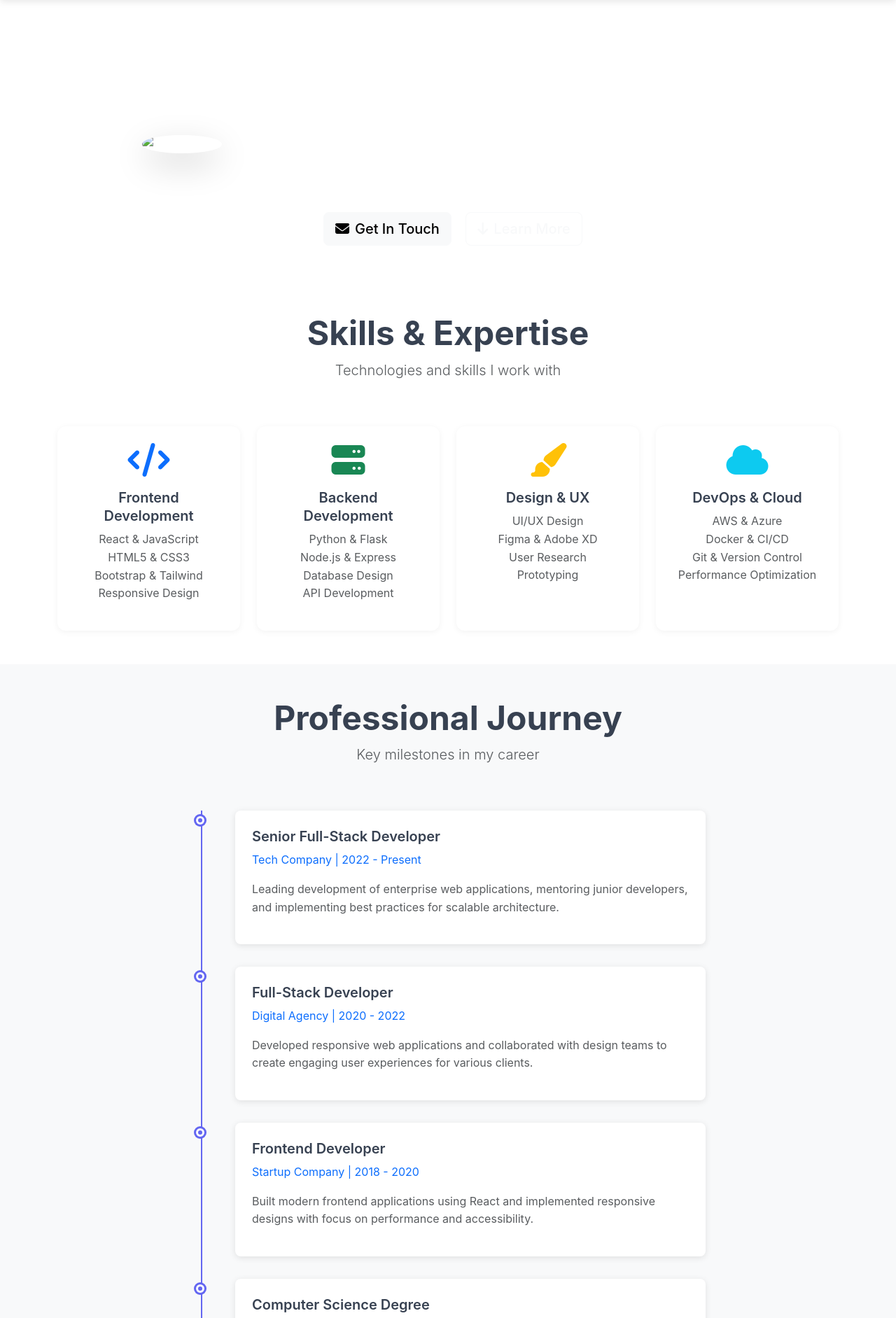
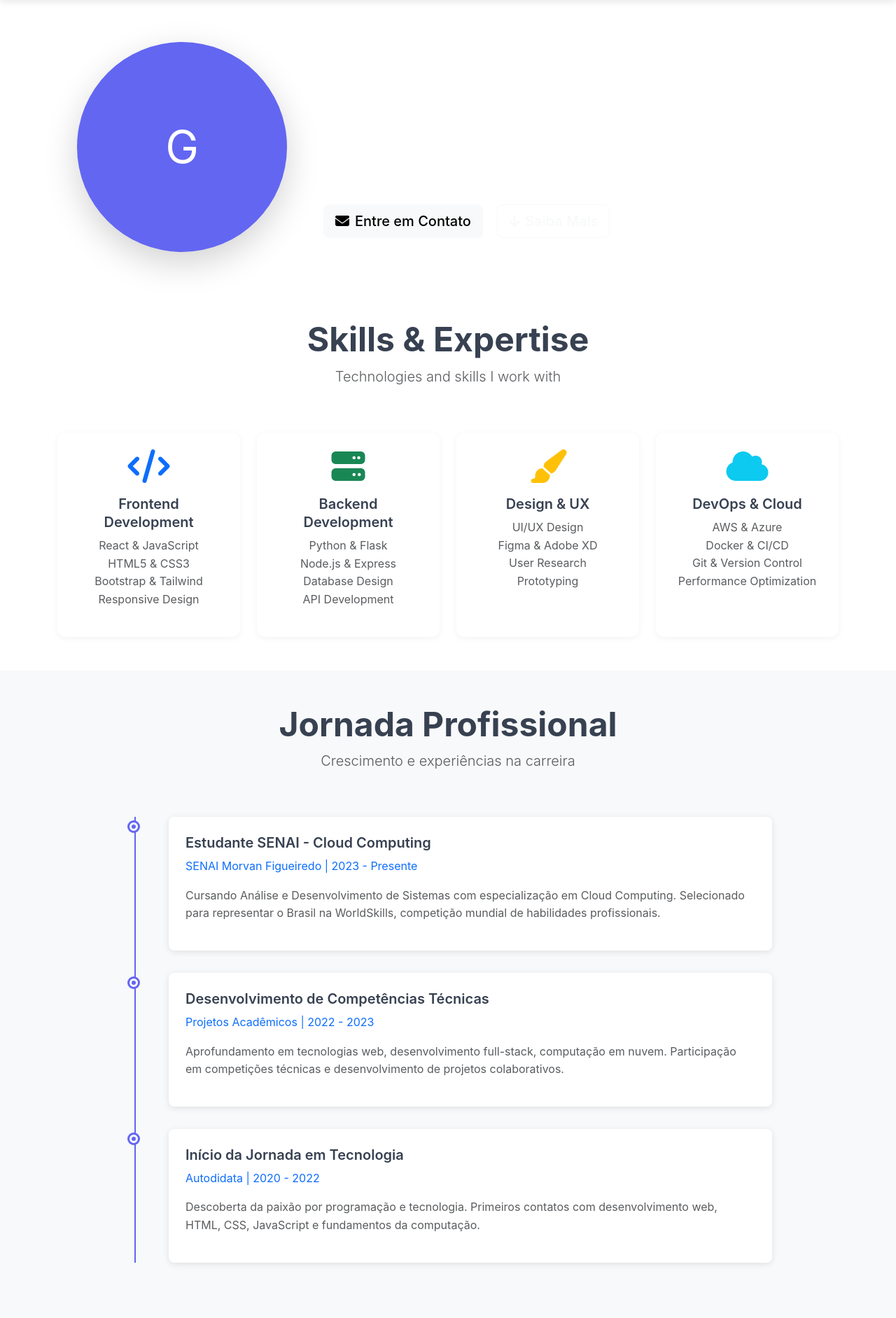
Before and after one commit to GuilhermeFusuma/portifolio, a Flask app: page /about in a window 1280 px wide. Shown: the part 64-1947 px from the top of the page at 70% size. Run offline with Flask 3, Linux system fonts and the light colour scheme; some libraries are stand-ins or nearby versions.

Commit message:
Enhance user profiles with professional journey details and improve site navigation
Add 'professional_journey' field to User model and ProfileForm, update profile template to display it, and modify redirect URLs in auth routes. Implement a context processor for admin user retrieval to dynamically display profile image and contact information on the about page. Adjust smooth scrolling behavior in JavaScript and update timeline section titles to "Professional Journey" with Portuguese translations.

Replit-Commit-Author: Agent
Replit-Commit-Session-Id: a795c884-3858-4d32-a79e-275ff09a6fb5
Replit-Commit-Checkpoint-Type: full_checkpoint
Replit-Commit-Screenshot-Url: https://storage.googleapis.com/screenshot-production-us-central1/255f0996-32e0-4354-82db-41f3dd458d87/a795c884-3858-4d32-a79e-275ff09a6fb5/AalaSmf

```diff
--- a/forms.py
+++ b/forms.py
@@ -50,7 +50,8 @@ class ProfileForm(FlaskForm):
     email = StringField('Email', validators=[DataRequired(), Email()])
     first_name = StringField('First Name', validators=[Optional(), Length(max=50)])
     last_name = StringField('Last Name', validators=[Optional(), Length(max=50)])
-    bio = TextAreaField('Bio', validators=[Optional(), Length(max=500)])
+    bio = TextAreaField('Bio', validators=[Optional(), Length(max=1000)])
+    professional_journey = CKEditorField('Professional Journey', validators=[Optional()])
     profile_image = FileField('Profile Image', validators=[Optional(), FileAllowed(['jpg', 'png', 'gif', 'jpeg'], 'Images only!')])
     email_notifications = BooleanField('Email Notifications')
 
--- a/models.py
+++ b/models.py
@@ -16,6 +16,7 @@ class User(UserMixin, db.Model):
     first_name = db.Column(db.String(50))
     last_name = db.Column(db.String(50))
     bio = db.Column(db.Text)
+    professional_journey = db.Column(db.Text)  # Editable professional journey
     profile_image = db.Column(db.String(200))
     is_admin = db.Column(db.Boolean, default=False)
     email_notifications = db.Column(db.Boolean, default=True)
--- a/routes.py
+++ b/routes.py
@@ -10,6 +10,13 @@ from auth import auth_bp
 
 # Register blueprints
 app.register_blueprint(auth_bp)
+
+# Template helper functions
+@app.context_processor
+def utility_processor():
+    def get_admin_user():
+        return User.query.filter_by(is_admin=True).first()
+    return dict(get_admin_user=get_admin_user)
 
 @app.route('/')
 def index():
--- a/static/js/main.js
+++ b/static/js/main.js
@@ -10,13 +10,16 @@ document.addEventListener('DOMContentLoaded', function() {
     // Initialize smooth scrolling for anchor links
     document.querySelectorAll('a[href^="#"]').forEach(anchor => {
         anchor.addEventListener('click', function (e) {
+            const href = this.getAttribute('href');
+            if (href !== '#') {  // Skip empty href
                 e.preventDefault();
-            const target = document.querySelector(this.getAttribute('href'));
+                const target = document.querySelector(href);
                 if (target) {
                     target.scrollIntoView({
                         behavior: 'smooth',
                         block: 'start'
                     });
+                }
             }
         });
     });
--- a/templates/portfolio/about.html
+++ b/templates/portfolio/about.html
@@ -9,23 +9,40 @@
         <div class="row align-items-center">
             <div class="col-lg-4 text-center mb-4 mb-lg-0">
                 <div class="profile-image-wrapper">
-                    <img src="https://via.placeholder.com/300x300/6366f1/ffffff?text=Profile"
+                    {% set admin_user = get_admin_user() %}
+                    {% if admin_user and admin_user.profile_image %}
+                        <img src="{{ url_for('uploaded_file', filename=admin_user.profile_image) }}"
                              class="img-fluid rounded-circle shadow-lg" alt="Profile Photo">
+                    {% else %}
+                        <div class="bg-primary rounded-circle d-inline-flex align-items-center justify-content-center text-white shadow-lg"
+                             style="width: 300px; height: 300px; font-size: 4rem;">
+                            G
+                        </div>
+                    {% endif %}
                 </div>
             </div>
             <div class="col-lg-8">
-                <h1 class="display-4 fw-bold mb-4">About Me</h1>
+                <h1 class="display-4 fw-bold mb-4">Sobre Mim</h1>
+                {% if admin_user and admin_user.bio %}
+                    <p class="lead mb-4">{{ admin_user.bio }}</p>
+                {% else %}
                     <p class="lead mb-4">
-                    I'm a creative professional passionate about technology, design, and innovation.
-                    With a focus on creating meaningful digital experiences, I combine technical expertise
-                    with creative vision to build solutions that make a difference.
+                        Estudante de Análise e Desenvolvimento de Sistemas no SENAI, especializado em Cloud Computing e selecionado para WorldSkills.
+                        Apaixonado por tecnologia, desenvolvimento web e soluções inovadoras.
                     </p>
+                {% endif %}
                 <div class="contact-buttons">
-                    <a href="mailto:contact@portfolio.com" class="btn btn-light btn-lg me-3">
-                        <i class="fas fa-envelope me-2"></i>Get In Touch
+                    {% if admin_user and admin_user.email %}
+                        <a href="mailto:{{ admin_user.email }}" class="btn btn-light btn-lg me-3">
+                            <i class="fas fa-envelope me-2"></i>Entre em Contato
                         </a>
+                    {% else %}
+                        <a href="mailto:guilherme@portfolio.com" class="btn btn-light btn-lg me-3">
+                            <i class="fas fa-envelope me-2"></i>Entre em Contato
+                        </a>
+                    {% endif %}
                     <a href="#skills" class="btn btn-outline-light btn-lg">
-                        <i class="fas fa-arrow-down me-2"></i>Learn More
+                        <i class="fas fa-arrow-down me-2"></i>Saiba Mais
                     </a>
                 </div>
             </div>
@@ -107,27 +124,32 @@
     </div>
 </section>
 
-<!-- Experience Timeline -->
+<!-- Professional Journey -->
 <section class="py-5 bg-light">
     <div class="container">
         <div class="row">
             <div class="col-12 text-center mb-5">
-                <h2 class="display-5 fw-bold">Professional Journey</h2>
-                <p class="lead text-muted">Key milestones in my career</p>
+                <h2 class="display-5 fw-bold">Jornada Profissional</h2>
+                <p class="lead text-muted">Crescimento e experiências na carreira</p>
             </div>
         </div>
 
-        <div class="row">
-            <div class="col-lg-8 mx-auto">
+        <div class="row justify-content-center">
+            <div class="col-lg-10">
+                {% if admin_user and admin_user.professional_journey %}
+                    <div class="journey-content">
+                        {{ admin_user.professional_journey | safe }}
+                    </div>
+                {% else %}
                     <div class="timeline">
                         <div class="timeline-item">
                             <div class="timeline-marker"></div>
                             <div class="timeline-content">
-                            <h5>Senior Full-Stack Developer</h5>
-                            <p class="text-primary">Tech Company | 2022 - Present</p>
+                                <h5>Estudante SENAI - Cloud Computing</h5>
+                                <p class="text-primary">SENAI Morvan Figueiredo | 2023 - Presente</p>
                                 <p class="text-muted">
-                                Leading development of enterprise web applications, mentoring junior developers,
-                                and implementing best practices for scalable architecture.
+                                    Cursando Análise e Desenvolvimento de Sistemas com especialização em Cloud Computing.
+                                    Selecionado para representar o Brasil na WorldSkills, competição mundial de habilidades profissionais.
                                 </p>
                             </div>
                         </div>
@@ -135,11 +157,11 @@
                         <div class="timeline-item">
                             <div class="timeline-marker"></div>
                             <div class="timeline-content">
-                            <h5>Full-Stack Developer</h5>
-                            <p class="text-primary">Digital Agency | 2020 - 2022</p>
+                                <h5>Desenvolvimento de Competências Técnicas</h5>
+                                <p class="text-primary">Projetos Acadêmicos | 2022 - 2023</p>
                                 <p class="text-muted">
-                                Developed responsive web applications and collaborated with design teams
-                                to create engaging user experiences for various clients.
+                                    Aprofundamento em tecnologias web, desenvolvimento full-stack, computação em nuvem.
+                                    Participação em competições técnicas e desenvolvimento de projetos colaborativos.
                                 </p>
                             </div>
                         </div>
@@ -147,27 +169,16 @@
                         <div class="timeline-item">
                             <div class="timeline-marker"></div>
                             <div class="timeline-content">
-                            <h5>Frontend Developer</h5>
-                            <p class="text-primary">Startup Company | 2018 - 2020</p>
+                                <h5>Início da Jornada em Tecnologia</h5>
+                                <p class="text-primary">Autodidata | 2020 - 2022</p>
                                 <p class="text-muted">
-                                Built modern frontend applications using React and implemented
-                                responsive designs with focus on performance and accessibility.
-                            </p>
-                        </div>
-                    </div>
-
-                    <div class="timeline-item">
-                        <div class="timeline-marker"></div>
-                        <div class="timeline-content">
-                            <h5>Computer Science Degree</h5>
-                            <p class="text-primary">University | 2014 - 2018</p>
-                            <p class="text-muted">
-                                Graduated with honors, focusing on software engineering,
-                                algorithms, and web technologies.
+                                    Descoberta da paixão por programação e tecnologia. Primeiros contatos com desenvolvimento web,
+                                    HTML, CSS, JavaScript e fundamentos da computação.
                                 </p>
                             </div>
                         </div>
                     </div>
+                {% endif %}
             </div>
         </div>
     </div>
```
Also changed, not shown: auth.py (+4 -3 lines), templates/auth/profile.html (+11 -0 lines). Lines whose indentation alone changed are shown as unchanged.
